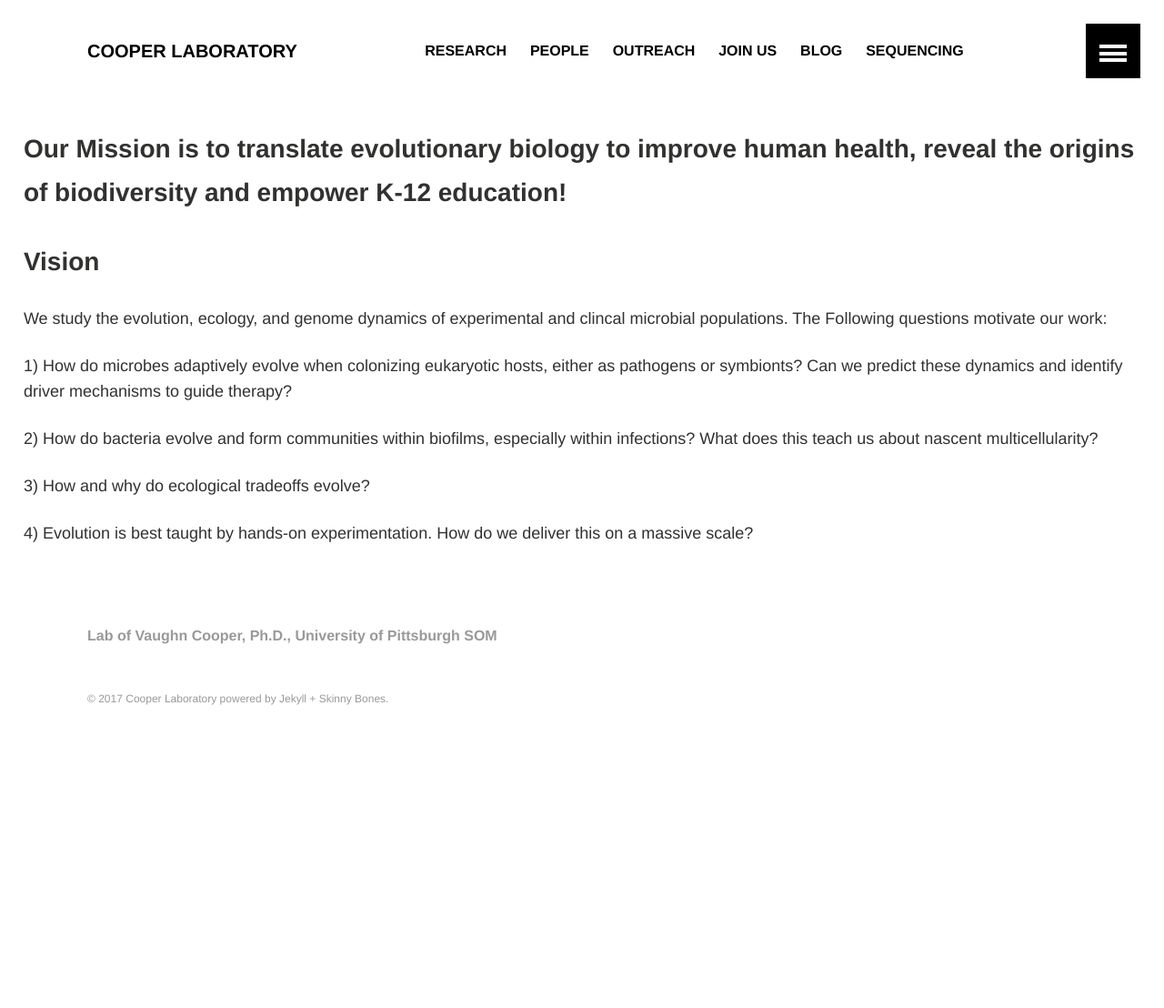
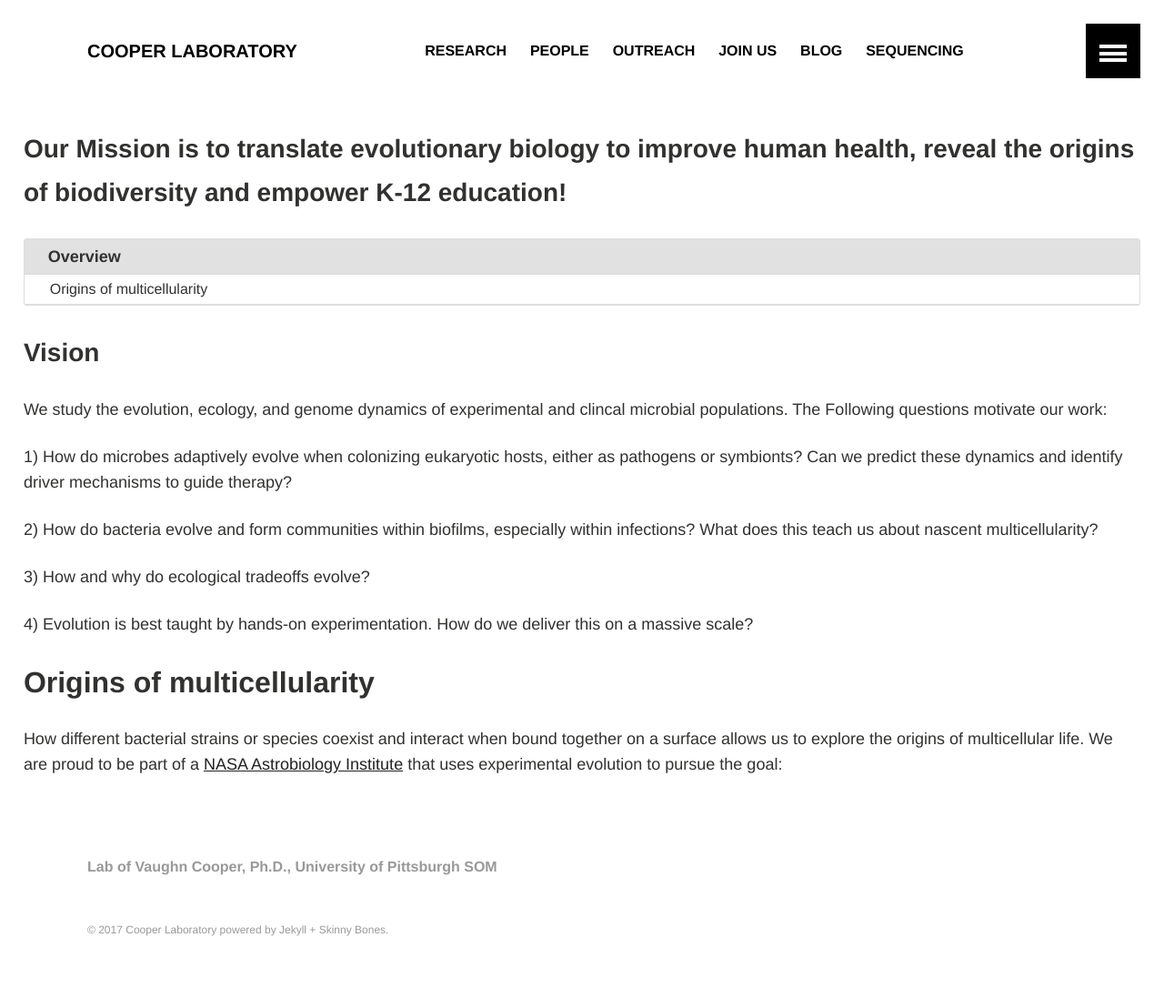
Before and after one commit to cdeitrick/vscooper.github.io, a Jekyll site: the page built from mission.md, in a window 1280 px wide. Shown: the whole page at 91% size. Built offline with Jekyll 4.4.1, drawn with Linux system fonts in a browser that asks for light colours; our own code applies the rules of GitHub Pages for plain Markdown files; before the commit the page ends 900 px from its top, so only the background shows below that.

Commit message:
Update mission.md

```diff
--- a/mission.md
+++ b/mission.md
@@ -22,3 +22,7 @@
 
 4)  Evolution is best taught by hands-on experimentation. How do we deliver this on a
     massive scale?
+
+
+## Origins of multicellularity
+How different bacterial strains or species coexist and interact when bound together on a surface allows us to explore the origins of multicellular life. We are proud to be part of a [NASA Astrobiology Institute](https://astrobiology.nasa.gov/nai/teams/can-7/umt/) that uses experimental evolution to pursue the goal:
```
